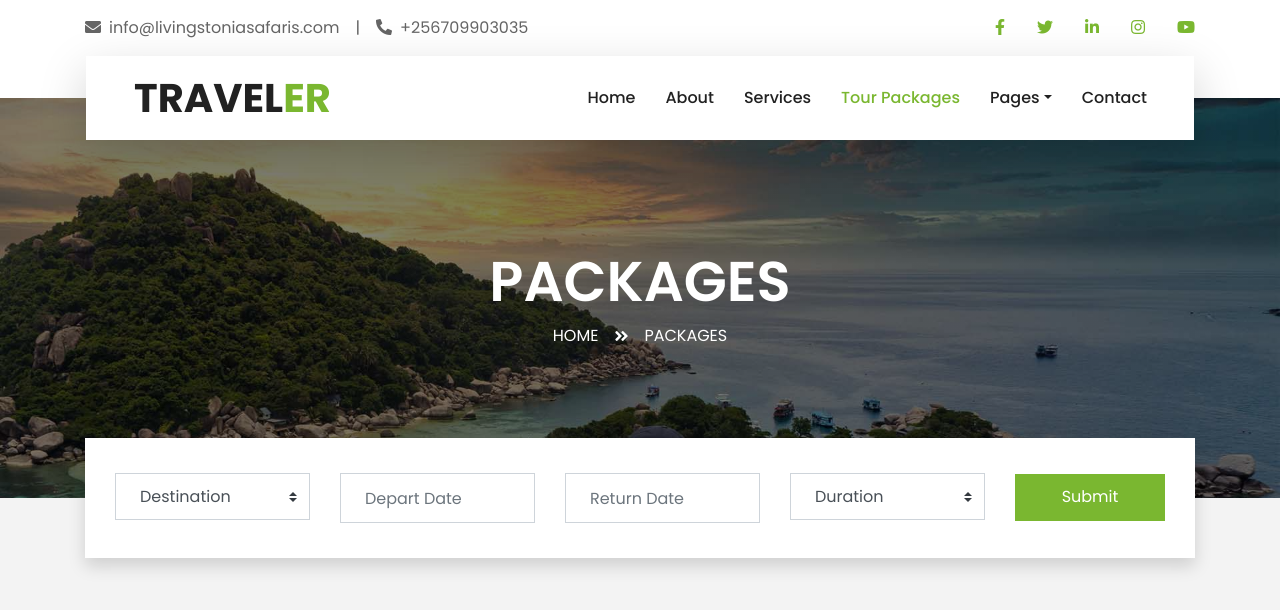
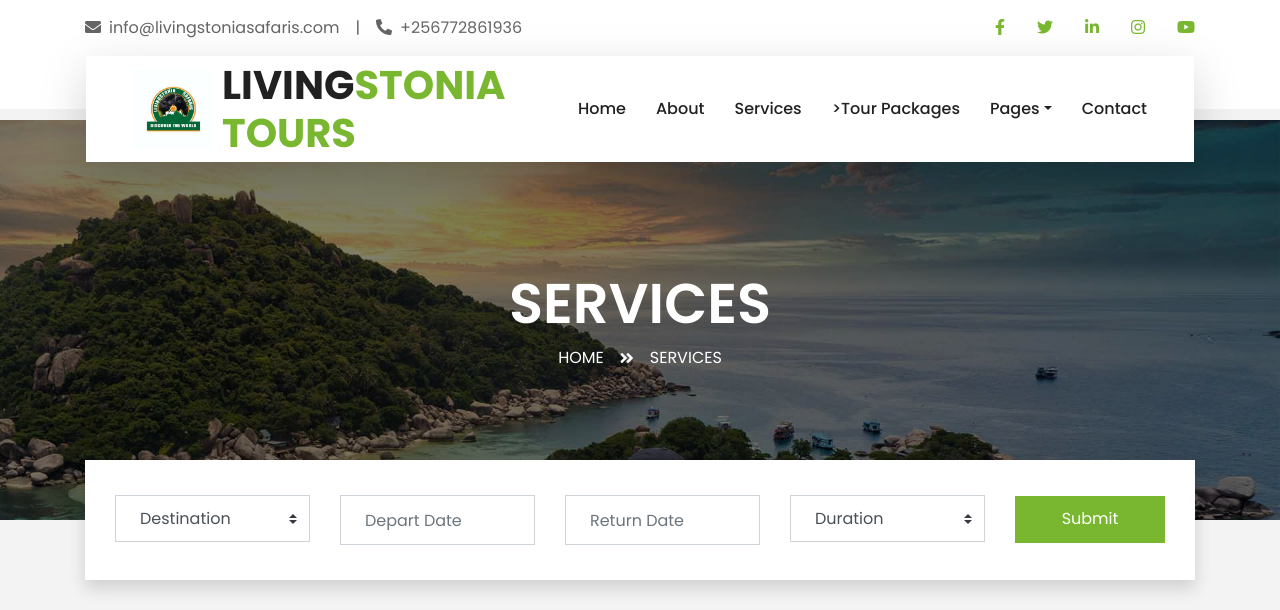
Before and after one commit to baliddeki/Livingstonia-Tours-Travel, a Laravel app: page /services in a window 1280 px wide. Shown: the top 610 px of the page. Run offline with Laravel 10, Linux system fonts and the light colour scheme; tables that the repository leaves empty hold one stand-in row (values such as "Sample post"); some libraries are stand-ins or nearby versions.

Commit message:
made changes to links and added some commenting

```diff
--- a/livingstonia_tours/resources/views/layouts/app.blade.php
+++ b/livingstonia_tours/resources/views/layouts/app.blade.php
@@ -4,7 +4,7 @@
 <head>
     <meta charset="UTF-8">
     <meta name="viewport" content="width=device-width, initial-scale=1.0">
-    <title>@yield('title') - LivingstoniaTours</title>
+    <title>@yield('title') LivingstoniaTours</title>
     <!-- Add your CSS and JavaScript files here -->
 
     <!-- Favicon -->
@@ -37,12 +37,12 @@
                         <div class="d-inline-flex align-items-center">
                             <p><i class="fa fa-envelope mr-2"></i>info@livingstoniasafaris.com</p>
                             <p class="text-body px-3">|</p>
-                            <p><i class="fa fa-phone-alt mr-2"></i>+256709903035</p>
+                            <p><i class="fa fa-phone-alt mr-2"></i>+256772861936</p>
                         </div>
                     </div>
                     <div class="col-lg-6 text-center text-lg-right">
                         <div class="d-inline-flex align-items-center">
-                            <a class="text-primary px-3" href="">
+                            <a class="text-primary px-3" href="https://www.facebook.com/livingstoniaSafaris">
                                 <i class="fab fa-facebook-f"></i>
                             </a>
                             <a class="text-primary px-3" href="">
@@ -69,18 +69,21 @@
         <div class="container-fluid position-relative nav-bar p-0">
             <div class="container-lg position-relative p-0 px-lg-3" style="z-index: 9;">
                 <nav class="navbar navbar-expand-lg bg-light navbar-light shadow-lg py-3 py-lg-0 pl-3 pl-lg-5">
-                    <a href="" class="navbar-brand">
-                        <h1 class="m-0 text-primary"><span class="text-dark">TRAVEL</span>ER</h1>
+                    <img src="{{ asset('img/livingstonia_logo.jpg') }}" alt="Livingstonia Safaris Logo" class="mr-2" width="80" height="80">
+                    <a href="{{ route('landing_page.index') }}" class="navbar-brand">
+                        <h1 class="m-0 text-primary"><span class="text-dark">LIVING</span>STONIA <br>TOU<span>RS</h1>
                     </a>
                     <button type="button" class="navbar-toggler" data-toggle="collapse" data-target="#navbarCollapse">
                         <span class="navbar-toggler-icon"></span>
                     </button>
                     <div class="collapse navbar-collapse justify-content-between px-3" id="navbarCollapse">
                         <div class="navbar-nav ml-auto py-0">
-                            <a href="index.html" class="nav-item nav-link">Home</a>
-                            <a href="about.html" class="nav-item nav-link">About</a>
-                            <a href="service.html" class="nav-item nav-link">Services</a>
-                            <a href="package.html" class="nav-item nav-link active">Tour Packages</a>
+                            <a href="{{route('landing_page.index')}}" class="nav-item nav-link">Home</a>
+                            <a href="{{ route('about.index') }}" class="nav-item nav-link">About</a>
+
+                            {{-- changing the links to Services & Tour Packages --}}
+                            <a href="{{ route('services.index') }}" class="nav-item nav-link">Services</a>
+                            <a href="{{ route('tour-packages.index') }}" class="nav-item nav-link">>Tour Packages</a>
                             <div class="nav-item dropdown">
                                 <a href="#" class="nav-link dropdown-toggle" data-toggle="dropdown">Pages</a>
                                 <div class="dropdown-menu border-0 rounded-0 m-0">
@@ -103,11 +106,14 @@
         <div class="container-fluid page-header">
             <div class="container">
                 <div class="d-flex flex-column align-items-center justify-content-center" style="min-height: 400px">
-                    <h3 class="display-4 text-white text-uppercase">Packages</h3>
+                    {{-- setting card to display current page name --}}
+                    <h3 class="display-4 text-white text-uppercase">{{ $page_title }}</h3>
                     <div class="d-inline-flex text-white">
-                        <p class="m-0 text-uppercase"><a class="text-white" href="">Home</a></p>
+
+                        {{-- setting link to be able to access home page again --}}
+                        <p class="m-0 text-uppercase"><a class="text-white" href="{{ route('landing_page.index') }}">Home</a></p>
                         <i class="fa fa-angle-double-right pt-1 px-3"></i>
-                        <p class="m-0 text-uppercase">Packages</p>
+                        <p class="m-0 text-uppercase">{{ $page_title }}</p>
                     </div>
                 </div>
             </div>
@@ -115,7 +121,7 @@
         <!-- Header End -->
 
         <!-- Booking Start -->
-        <div class="container-fluid booking mt-5 pb-5">
+        <div class=" container-fluid booking mt-5 pb-5">
             <div class="container pb-5">
                 <div class="bg-light shadow" style="padding: 30px;">
                     <div class="row align-items-center" style="min-height: 60px;">
@@ -248,5 +254,20 @@
         <!-- Footer End -->
     </footer>
 </body>
+<!-- JavaScript Libraries -->
+<script src="https://code.jquery.com/jquery-3.4.1.min.js"></script>
+<script src="https://stackpath.bootstrapcdn.com/bootstrap/4.4.1/js/bootstrap.bundle.min.js"></script>
+<script src="lib/easing/easing.min.js"></script>
+<script src="lib/owlcarousel/owl.carousel.min.js"></script>
+<script src="lib/tempusdominus/js/moment.min.js"></script>
+<script src="lib/tempusdominus/js/moment-timezone.min.js"></script>
+<script src="lib/tempusdominus/js/tempusdominus-bootstrap-4.min.js"></script>
+
+<!-- Contact Javascript File -->
+<script src="mail/jqBootstrapValidation.min.js"></script>
+<script src="mail/contact.js"></script>
+
+<!-- Template Javascript -->
+<script src="js/main.js"></script>
 
 </html>
```
